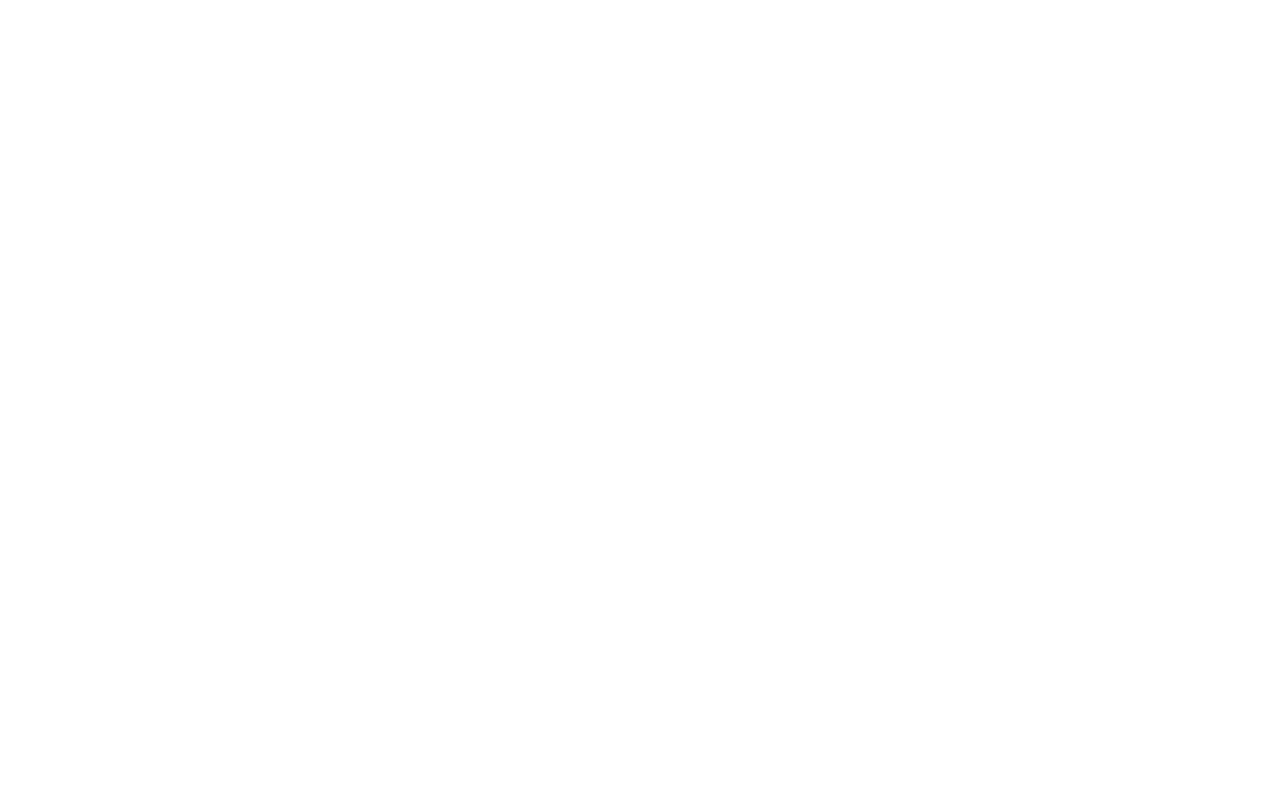
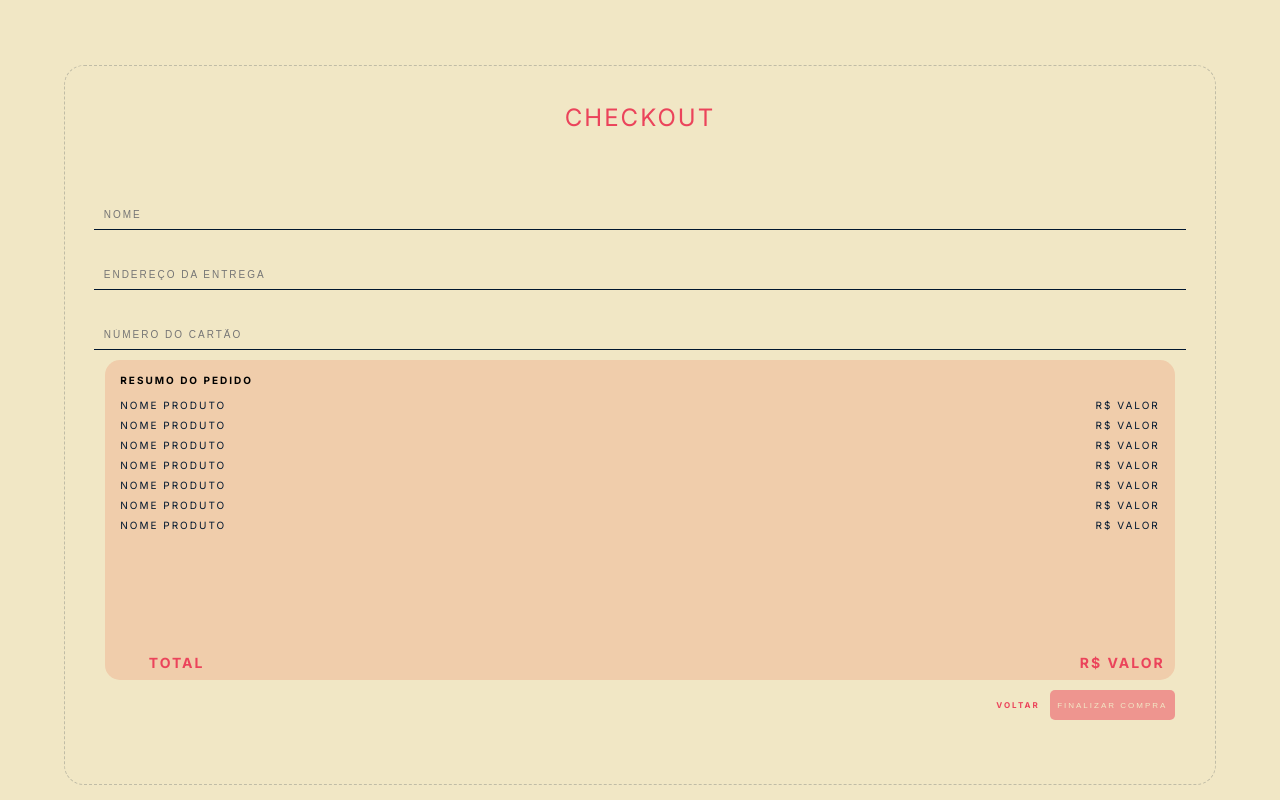
Before and after one commit to CaioCZS/MyPapers, a React (Create React App) app: page /finalizar-compra in a window 1280 px wide. Before the commit this address had no page. Built offline with nearby package versions, Linux system fonts and the light colour scheme.

Commit message:
feat:layout checkout page

```diff
--- a/src/App.js
+++ b/src/App.js
@@ -1,15 +1,16 @@
-import { Routes, Route } from "react-router-dom";
-import LoginPage from "./pages/LoginPage.js";
-import SignUpPage from "./pages/SignUpPage.js";
-import Cart from "./pages/Cart";
-import Homepage from "./pages/Homepage/index.js";
-import Item from "./pages/Item/index.js";
-import UserContext from "./Context/UserContext.js";
-import { useState } from "react";
+import { Routes, Route } from "react-router-dom"
+import LoginPage from "./pages/LoginPage.js"
+import SignUpPage from "./pages/SignUpPage.js"
+import Cart from "./pages/Cart"
+import Homepage from "./pages/Homepage/index.js"
+import Item from "./pages/Item/index.js"
+import UserContext from "./Context/UserContext.js"
+import { useState } from "react"
+import CheckOutPage from "./pages/Checkout/CheckOutPage.js"
 
 function App() {
-  const lsUser = JSON.parse(localStorage.getItem("user"));
-  const [user, setUser] = useState(lsUser ? lsUser : {});
+  const lsUser = JSON.parse(localStorage.getItem("user"))
+  const [user, setUser] = useState(lsUser ? lsUser : {})
 
   return (
     <UserContext.Provider value={{ user, setUser }}>
@@ -19,8 +20,9 @@ function App() {
         <Route path="/carrinho" element={<Cart />}></Route>
         <Route path="/login" element={<LoginPage />}></Route>
         <Route path="/cadastro" element={<SignUpPage />}></Route>
+        <Route path="/finalizar-compra" element={<CheckOutPage />}></Route>
       </Routes>
     </UserContext.Provider>
-  );
+  )
 }
-export default App;
+export default App
--- /dev/null
+++ b/src/pages/Checkout/CheckOutPage.js
@@ -0,0 +1,183 @@
+import { Link } from "react-router-dom"
+import styled from "styled-components"
+
+export default function CheckOutPage() {
+  return (
+    <Screen>
+      <CheckoutContainer>
+        <Header>Checkout</Header>
+        <StyledForm>
+          <input placeholder="Nome" />
+          <input placeholder="Endereço da entrega" />
+          <input placeholder="Número do cartão" />
+          <OrderResume>
+            <h1>Resumo do pedido</h1>
+            <OrderItems>
+              <li>
+                <p>Nome produto</p>
+                <p>R$ valor</p>
+              </li>
+              <li>
+                <p>Nome produto</p>
+                <p>R$ valor</p>
+              </li>
+              <li>
+                <p>Nome produto</p>
+                <p>R$ valor</p>
+              </li>
+              <li>
+                <p>Nome produto</p>
+                <p>R$ valor</p>
+              </li>
+              <li>
+                <p>Nome produto</p>
+                <p>R$ valor</p>
+              </li>
+              <li>
+                <p>Nome produto</p>
+                <p>R$ valor</p>
+              </li>
+              <li>
+                <p>Nome produto</p>
+                <p>R$ valor</p>
+              </li>
+            </OrderItems>
+            <FinalValue>
+              <p>Total</p>
+              <p>R$ valor</p>
+            </FinalValue>
+          </OrderResume>
+          <Buttons>
+            <StyledLink>voltar</StyledLink>
+            <button type="submit">Finalizar compra</button>
+          </Buttons>
+        </StyledForm>
+      </CheckoutContainer>
+    </Screen>
+  )
+}
+
+const Screen = styled.div`
+  background-color: #f1e7c5;
+  width: 100vw;
+  height: 100vh;
+  display: flex;
+  align-items: center;
+  justify-content: center;
+`
+const CheckoutContainer = styled.div`
+  margin-top: 50px;
+  border: thin dashed #01172f33;
+  border-radius: 20px;
+  width: 90vw;
+  height: 90vh;
+`
+const Header = styled.header`
+  height: 13vh;
+  font-family: "inter";
+  color: #eb445b;
+  display: flex;
+  align-items: center;
+  justify-content: center;
+  letter-spacing: 2px;
+  font-size: 24px;
+  text-transform: uppercase;
+`
+const StyledForm = styled.form`
+  margin-top: 10px;
+  height: 72vh;
+  width: 100%;
+  display: flex;
+  gap: 10px;
+  flex-direction: column;
+  align-items: center;
+  text-transform: uppercase;
+  input {
+    background-color: #f1e7c5;
+    border: none;
+    border-bottom: thin solid #01172f;
+    width: 95%;
+    height: 50px;
+    padding-top: 20px;
+    padding-left: 10px;
+    text-transform: uppercase;
+    letter-spacing: 2px;
+    font-size: 10px;
+  }
+  textarea:focus,
+  input:focus,
+  select:focus {
+    box-shadow: 0 0 0 0;
+    border-bottom: 1px solid #000000;
+    outline: 0;
+  }
+`
+
+const OrderResume = styled.div`
+  background-color: #f0cdab;
+  width: 93%;
+  min-height: 40vh;
+  margin: 0 auto;
+  padding: 15px;
+  h1 {
+    font-size: 10px;
+    font-weight: 700;
+  }
+  letter-spacing: 2px;
+  font-family: "inter";
+  text-transform: uppercase;
+  border-radius: 15px;
+  position: relative;
+`
+const OrderItems = styled.ul`
+  font-size: 10px;
+  display: flex;
+  flex-direction: column;
+  margin-top: 15px;
+  gap: 10px;
+  li {
+    display: flex;
+    justify-content: space-between;
+    color: #01172f;
+  }
+`
+const FinalValue = styled.div`
+  color: #eb445b;
+  display: flex;
+  width: 95%;
+  justify-content: space-between;
+  margin-top: 20px;
+  font-size: 14px;
+  font-weight: 700;
+  position: absolute;
+  bottom: 10px;
+  right: 10px;
+`
+const Buttons = styled.div`
+  width: 93%;
+  display: flex;
+  justify-content: flex-end;
+  align-items: center;
+  gap: 10px;
+  button {
+    background-color: #eb445b80;
+    width: 125px;
+    height: 30px;
+    border-radius: 5px;
+    border: none;
+    color: #f1e7c5;
+    letter-spacing: 2px;
+    text-transform: uppercase;
+    font-size: 8px;
+  }
+`
+
+const StyledLink = styled(Link)`
+  text-decoration: none;
+  font-size: 8px;
+  font-family: "inter";
+  font-weight: 700;
+  color: #eb445b;
+  text-transform: uppercase;
+  letter-spacing: 2px;
+`
--- a/src/style/ResetStyle.js
+++ b/src/style/ResetStyle.js
@@ -47,6 +47,9 @@ table {
 *{
 	box-sizing:border-box;
 }
+body{
+	background-color:#f1e7c5;
+}
 `
 
 export default ResetStyle
--- a/src/style/signPages/LogoContainer.js
+++ b/src/style/signPages/LogoContainer.js
@@ -7,10 +7,9 @@ const LogoContainer = styled.div`
   justify-content: center;
   position: relative;
   img {
-    width: 20em;
-    height: 20em;
+    width: 13em;
+    height: 13em;
     position: absolute;
-    bottom: -70px;
   }
 `
 export default LogoContainer
```
